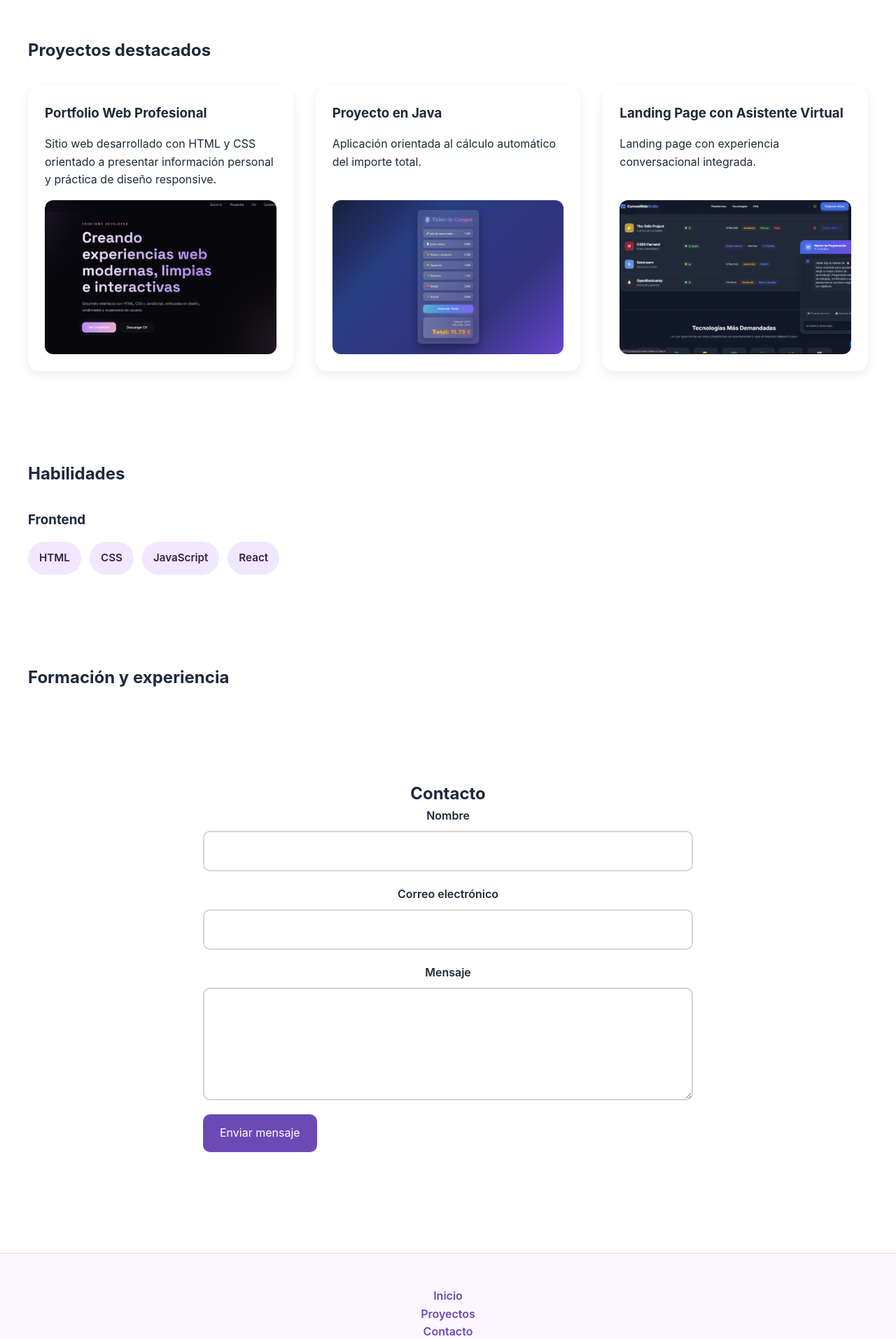
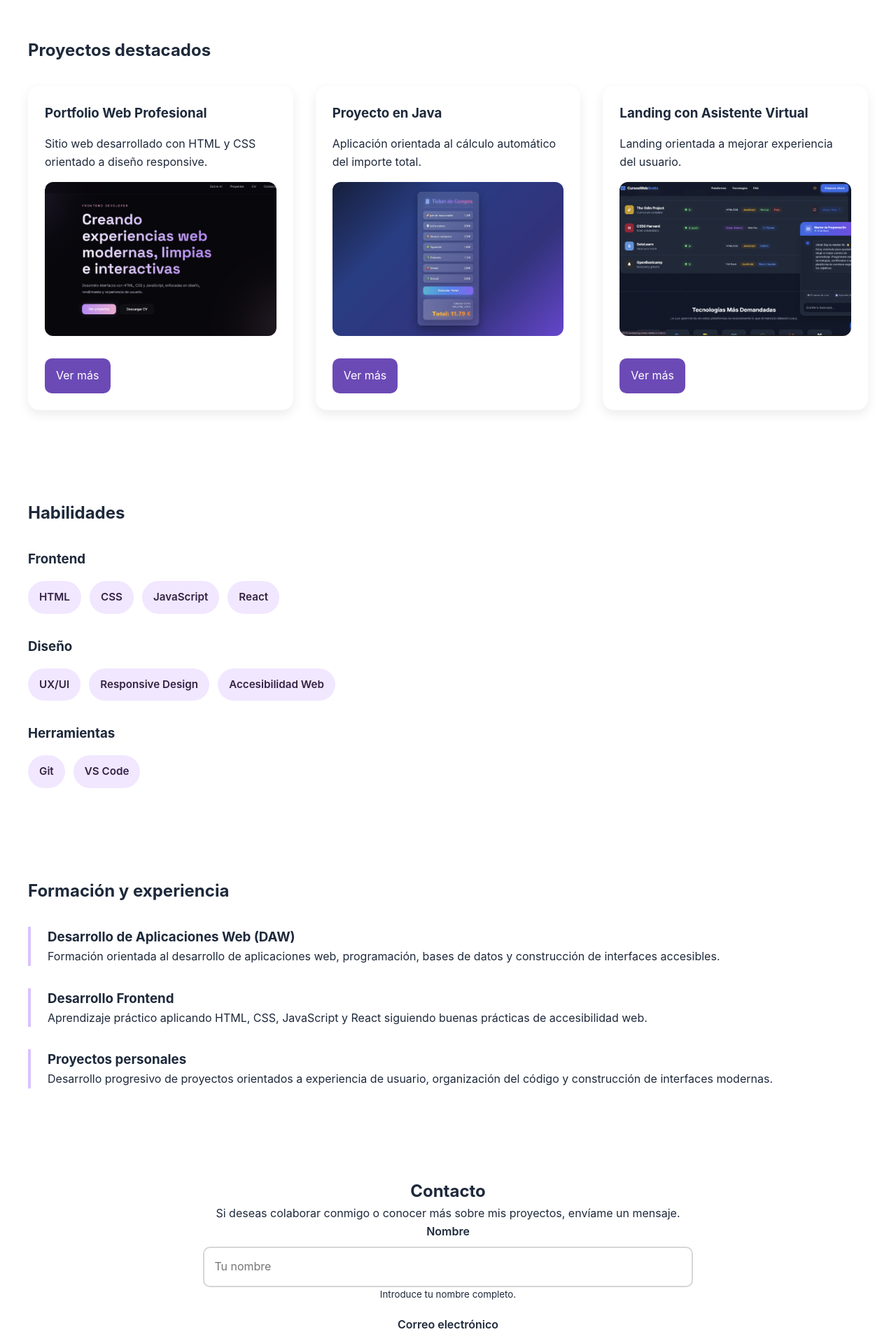
Before and after one commit to Aroa-coder/mi-proyecto-final, a React (Vite) app: page / in a window 1280 px wide. Shown: the part 840-2753 px from the top of the page at 70% size. Built offline with nearby package versions, Linux system fonts and the light colour scheme.

Commit message:
portfolio

```diff
--- a/src/components/MainContent/MainContent.jsx
+++ b/src/components/MainContent/MainContent.jsx
@@ -1,4 +1,5 @@
 import Hero from '../Hero/Hero'
+import ProjectCard from '../ProjectCard/ProjectCard'
 import './MainContent.css'
 
 function MainContent() {
@@ -29,65 +30,28 @@ function MainContent() {
           Proyectos destacados
         </h2>
 
-        <article>
-
-          <h3>
-            Portfolio Web Profesional
-          </h3>
-
-          <p>
-            Sitio web desarrollado con HTML y CSS
-            orientado a presentar información personal
-            y práctica de diseño responsive.
-          </p>
-
-          <img
-            src="/images/project.png"
-            alt="Captura de portfolio web responsive"
-            loading="lazy"
+        <ProjectCard
+          title="Portfolio Web Profesional"
+          description="Sitio web desarrollado con HTML y CSS orientado a diseño responsive."
+          image="/images/project.png"
+          alt="Captura del portfolio web"
         />
 
-        </article>
+
+        <ProjectCard
+          title="Proyecto en Java"
+          description="Aplicación orientada al cálculo automático del importe total."
+          image="/images/project2.png"
+          alt="Aplicación de cálculo"
+        />
 
 
-        <article>
-
-          <h3>
-            Proyecto en Java
-          </h3>
-
-          <p>
-            Aplicación orientada al cálculo
-            automático del importe total.
-          </p>
-
-          <img
-            src="/images/project2.png"
-            alt="Aplicación de cálculo automático"
-            loading="lazy"
+        <ProjectCard
+          title="Landing con Asistente Virtual"
+          description="Landing orientada a mejorar experiencia del usuario."
+          image="/images/project3.png"
+          alt="Landing con asistente"
         />
-
-        </article>
-
-
-        <article>
-
-          <h3>
-            Landing Page con Asistente Virtual
-          </h3>
-
-          <p>
-            Landing page con experiencia
-            conversacional integrada.
-          </p>
-
-          <img
-            src="/images/project3.png"
-            alt="Landing con asistente virtual"
-            loading="lazy"
-          />
-
-        </article>
 
       </section>
 
@@ -107,9 +71,48 @@ function MainContent() {
           <ul>
 
             <li>HTML</li>
+
             <li>CSS</li>
+
             <li>JavaScript</li>
+
             <li>React</li>
+
+          </ul>
+
+        </article>
+
+
+        <article>
+
+          <h3>
+            Diseño
+          </h3>
+
+          <ul>
+
+            <li>UX/UI</li>
+
+            <li>Responsive Design</li>
+
+            <li>Accesibilidad Web</li>
+
+          </ul>
+
+        </article>
+
+
+        <article>
+
+          <h3>
+            Herramientas
+          </h3>
+
+          <ul>
+
+            <li>Git</li>
+
+            <li>VS Code</li>
 
           </ul>
 
@@ -124,6 +127,54 @@ function MainContent() {
           Formación y experiencia
         </h2>
 
+
+        <article>
+
+          <h3>
+            Desarrollo de Aplicaciones Web (DAW)
+          </h3>
+
+          <p>
+            Formación orientada al desarrollo
+            de aplicaciones web, programación,
+            bases de datos y construcción
+            de interfaces accesibles.
+          </p>
+
+        </article>
+
+
+        <article>
+
+          <h3>
+            Desarrollo Frontend
+          </h3>
+
+          <p>
+            Aprendizaje práctico aplicando
+            HTML, CSS, JavaScript y React
+            siguiendo buenas prácticas de
+            accesibilidad web.
+          </p>
+
+        </article>
+
+
+        <article>
+
+          <h3>
+            Proyectos personales
+          </h3>
+
+          <p>
+            Desarrollo progresivo de proyectos
+            orientados a experiencia de usuario,
+            organización del código y
+            construcción de interfaces modernas.
+          </p>
+
+        </article>
+
       </section>
 
 
@@ -133,51 +184,95 @@ function MainContent() {
     Contacto
   </h2>
 
-        <form>
+  <p>
+    Si deseas colaborar conmigo o conocer más
+    sobre mis proyectos, envíame un mensaje.
+  </p>
+
+
+  <form noValidate>
 
     <div>
 
       <label htmlFor="nombre">
+
         Nombre
+
       </label>
 
       <input
         id="nombre"
+        name="nombre"
         type="text"
+        placeholder="Tu nombre"
+        autoComplete="name"
         required
+        aria-describedby="nombre-help"
       />
 
+      <small id="nombre-help">
+
+        Introduce tu nombre completo.
+
+      </small>
+
     </div>
+
 
 
     <div>
 
       <label htmlFor="email">
+
         Correo electrónico
+
       </label>
 
       <input
         id="email"
+        name="email"
         type="email"
+        placeholder="correo@ejemplo.com"
+        autoComplete="email"
         required
+        aria-describedby="email-help"
       />
 
+      <small id="email-help">
+
+        Te responderé por este correo.
+
+      </small>
+
     </div>
+
 
 
     <div>
 
       <label htmlFor="mensaje">
+
         Mensaje
+
       </label>
 
       <textarea
         id="mensaje"
-              rows="5"
+        name="mensaje"
+        rows="6"
+        placeholder="Cuéntame sobre tu proyecto..."
         required
+        aria-describedby="mensaje-help"
       />
 
+      <small id="mensaje-help">
+
+        Describe brevemente tu consulta.
+
+      </small>
+
     </div>
+
 
 
     <button type="submit">
--- /dev/null
+++ b/src/components/ProjectCard/ProjectCard.css
@@ -0,0 +1,60 @@
+.project-card {
+
+  display: flex;
+
+  flex-direction: column;
+
+  height: 100%;
+
+  background: white;
+
+  padding: 1.5rem;
+
+  border-radius: 16px;
+
+  box-shadow:
+    0 6px 16px
+    rgba(0,0,0,.08);
+
+}
+
+.project-card p {
+
+  flex-grow: 1;
+
+}
+
+.project-card img {
+
+  width: 100%;
+
+  height: 220px;
+
+  object-fit: cover;
+
+  border-radius: 12px;
+
+}
+
+.project-button {
+
+  margin-top: 1rem;
+
+  align-self: flex-start;
+
+  padding: .75rem 1rem;
+
+  background: #6c4ab6;
+
+  color: white;
+
+  border-radius: 10px;
+
+}
+
+.project-button:hover {
+
+  transform:
+    translateY(-2px);
+
+}
--- /dev/null
+++ b/src/components/ProjectCard/ProjectCard.jsx
@@ -0,0 +1,39 @@
+import './ProjectCard.css'
+
+function ProjectCard({
+  title,
+  description,
+  image,
+  alt
+}) {
+  return (
+
+    <article className="project-card">
+
+      <h3>
+        {title}
+      </h3>
+
+      <p>
+        {description}
+      </p>
+
+      <img
+        src={image}
+        alt={alt}
+        loading="lazy"
+      />
+
+      <a
+        href="/"
+        className="project-button"
+      >
+        Ver más
+      </a>
+
+    </article>
+
+  )
+}
+
+export default ProjectCard
```
Lines whose indentation alone changed are shown as unchanged.
